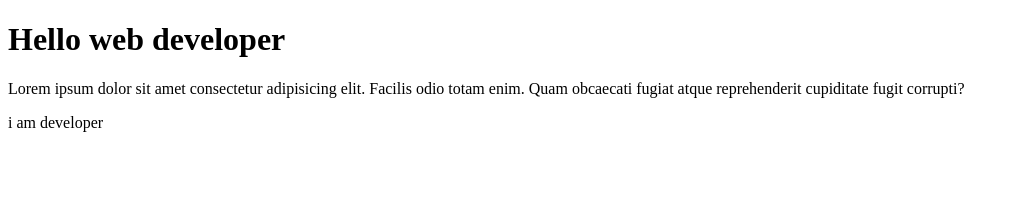
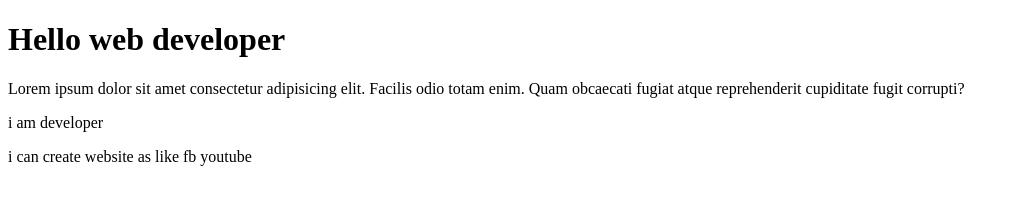
Before and after one commit to SharminAkter01/website08, a plain HTML site: page index.html in a window 1280 px wide. Shown: the whole page, without its empty margins (0-1019 px from the left). Drawn offline with Linux system fonts and the light colour scheme.

Commit message:
create new p tag

```diff
--- a/index.html
+++ b/index.html
@@ -10,5 +10,6 @@
     <h1>Hello web developer</h1>
     <p>Lorem ipsum dolor sit amet consectetur adipisicing elit. Facilis odio totam enim. Quam obcaecati fugiat atque reprehenderit cupiditate fugit corrupti?</p>
     <p>i am developer</p>
+    <p>i can create website as like fb youtube</p>
 </body>
 </html>
```
